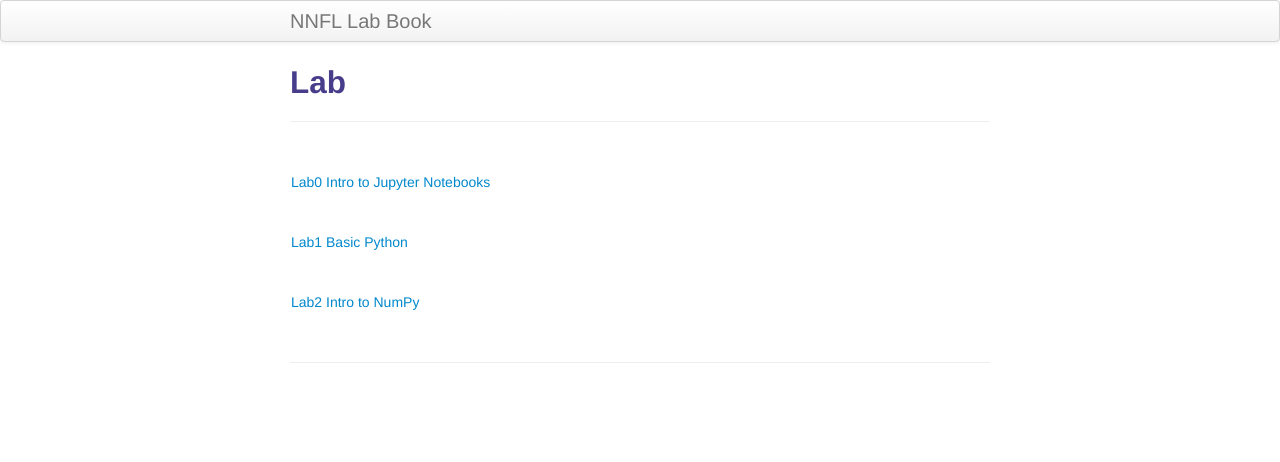
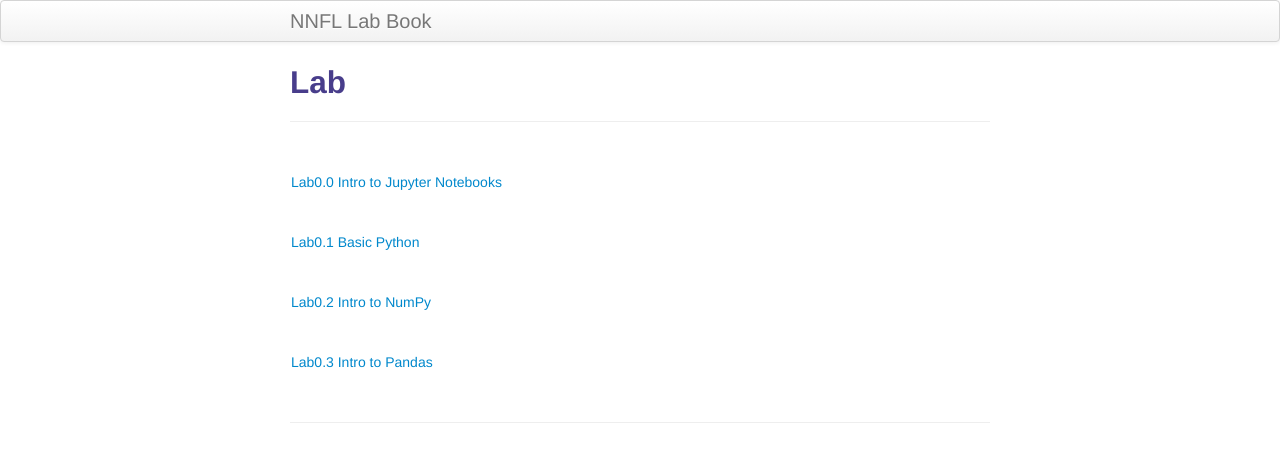
Before and after one commit to nnfl-lab-book/nnfl-lab-book.github.io, a Jekyll site: the page built from pages/lab.html, in a window 1280 px wide. Shown: the top 462 px of the page. Built offline with Jekyll 4.4.1, drawn with Linux system fonts in a browser that asks for light colours.

Commit message:
Added lab 0.3 pandas

```diff
--- a/pages/lab.html
+++ b/pages/lab.html
@@ -7,19 +7,24 @@ description: Lab notebooks for BITS F312
 <table class="wide">
 <tr>
   <td>
-    <a href="https://colab.research.google.com/drive/1TOVH9u4vTGqPLIdytNvRjJ-kCLoZpwPu">Lab0 Intro to Jupyter Notebooks</a>
+    <a href="https://colab.research.google.com/drive/1TOVH9u4vTGqPLIdytNvRjJ-kCLoZpwPu">Lab0.0 Intro to Jupyter Notebooks</a>
   </td>
 </tr>
 <tr>
   <td>
-     <a href="https://colab.research.google.com/drive/10MRYoVFclnLZbLCP21C6QuqtanPjqROZ">Lab1 Basic Python</a>
+     <a href="https://colab.research.google.com/drive/10MRYoVFclnLZbLCP21C6QuqtanPjqROZ">Lab0.1 Basic Python</a>
    </td>
  </tr>
  <tr>
    <td>
-     <a href="https://colab.research.google.com/drive/1mCVyj6NOcd9ZVlTW8DfhbulDdhn5LvzC">Lab2 Intro to NumPy</a>
+     <a href="https://colab.research.google.com/drive/1mCVyj6NOcd9ZVlTW8DfhbulDdhn5LvzC">Lab0.2 Intro to NumPy</a>
     </td>
  </tr>
+ <tr>
+  <td>
+    <a href="resources/3_Intro_to_Pandas.zip">Lab0.3 Intro to Pandas</a>
+   </td>
+</tr>
  <!-- <tr>
    <td>
      <a href="labs/Lab1.html"> Lab3 Pandas</a>
```
Also changed, not shown: 1 other file.
